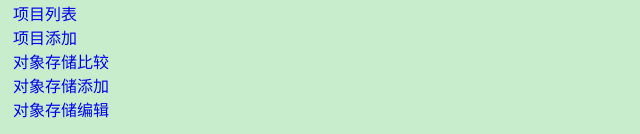
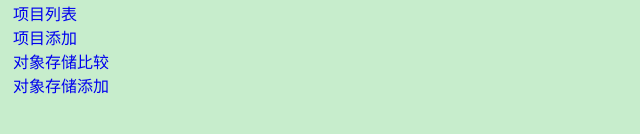
Before and after one commit to bai030805/mysites, a Django app: page /storagematrix/objectstorage/ in a window 1280 px wide. Shown: the part 152-286 px from the top of the page, without its empty margins (0-640 px from the left). Run offline with Django 3.2, Linux system fonts and the light colour scheme; data that the repository does not hold is empty; parts of the project's set-up code (start-up, migrations or seed data) failed here and were passed over.

Commit message:
object storage matrix done

```diff
--- a/projecttracking/templates/projecttracking/customeradd.html
+++ b/projecttracking/templates/projecttracking/customeradd.html
@@ -20,7 +20,6 @@
             <li><a href="/projecttracking/projectadd/">项目添加</a></li>
             <li><a href="/storagematrix/objectstorage">对象存储比较</a></li>
             <li><a href="/storagematrix/objectstorageadd">对象存储添加</a></li>
-            <li><a href="/storagematrix/objectstorageedit">对象存储编辑</a></li>
 
         </ul>
     </div>
--- a/projecttracking/templates/projecttracking/customeredit.html
+++ b/projecttracking/templates/projecttracking/customeredit.html
@@ -20,7 +20,6 @@
             <li><a href="/projecttracking/projectadd/">项目添加</a></li>
             <li><a href="/storagematrix/objectstorage">对象存储比较</a></li>
             <li><a href="/storagematrix/objectstorageadd">对象存储添加</a></li>
-            <li><a href="/storagematrix/objectstorageedit">对象存储编辑</a></li>
         </ul>
     </div>
     <div id="content">
--- a/projecttracking/templates/projecttracking/customerlist.html
+++ b/projecttracking/templates/projecttracking/customerlist.html
@@ -22,7 +22,6 @@
             <li><a href="/projecttracking/projectadd/">项目添加</a></li>
             <li><a href="/storagematrix/objectstorage">对象存储比较</a></li>
             <li><a href="/storagematrix/objectstorageadd">对象存储添加</a></li>
-            <li><a href="/storagematrix/objectstorageedit">对象存储编辑</a></li>
         </ul>
     </div>
     <div id="content">
--- a/projecttracking/templates/projecttracking/projectactivities.html
+++ b/projecttracking/templates/projecttracking/projectactivities.html
@@ -20,7 +20,6 @@
             <li><a href="/projecttracking/projectadd/">项目添加</a></li>
             <li><a href="/storagematrix/objectstorage">对象存储比较</a></li>
             <li><a href="/storagematrix/objectstorageadd">对象存储添加</a></li>
-            <li><a href="/storagematrix/objectstorageedit">对象存储编辑</a></li>
         </ul>
     </div>
     <div id="content">
--- a/projecttracking/templates/projecttracking/projectadd.html
+++ b/projecttracking/templates/projecttracking/projectadd.html
@@ -20,7 +20,6 @@
             <li><a href="/projecttracking/projectadd/">项目添加</a></li>
             <li><a href="/storagematrix/objectstorage">对象存储比较</a></li>
             <li><a href="/storagematrix/objectstorageadd">对象存储添加</a></li>
-            <li><a href="/storagematrix/objectstorageedit">对象存储编辑</a></li>
         </ul>
     </div>
 
--- a/projecttracking/templates/projecttracking/projectedit.html
+++ b/projecttracking/templates/projecttracking/projectedit.html
@@ -20,7 +20,6 @@
             <li><a href="/projecttracking/projectadd/">项目添加</a></li>
             <li><a href="/storagematrix/objectstorage">对象存储比较</a></li>
             <li><a href="/storagematrix/objectstorageadd">对象存储添加</a></li>
-            <li><a href="/storagematrix/objectstorageedit">对象存储编辑</a></li>
         </ul>
     </div>
     <div id="content">
--- a/projecttracking/templates/projecttracking/projectlist.html
+++ b/projecttracking/templates/projecttracking/projectlist.html
@@ -20,7 +20,6 @@
             <li><a href="/projecttracking/projectadd/">项目添加</a></li>
             <li><a href="/storagematrix/objectstorage">对象存储比较</a></li>
             <li><a href="/storagematrix/objectstorageadd">对象存储添加</a></li>
-            <li><a href="/storagematrix/objectstorageedit">对象存储编辑</a></li>
         </ul>
     </div>
     <div id="content">
--- a/storagematrix/templates/storagematrix/objectstorageadd.html
+++ b/storagematrix/templates/storagematrix/objectstorageadd.html
@@ -19,7 +19,6 @@
             <li><a href="/projecttracking/projectadd/">项目添加</a></li>
             <li><a href="/storagematrix/objectstorage">对象存储比较</a></li>
             <li><a href="/storagematrix/objectstorageadd">对象存储添加</a></li>
-            <li><a href="/storagematrix/objectstorageedit">对象存储编辑</a></li>
         </ul>
     </div>
     <div id="content">
--- a/storagematrix/templates/storagematrix/objectstorageedit.html
+++ b/storagematrix/templates/storagematrix/objectstorageedit.html
@@ -19,7 +19,6 @@
             <li><a href="/projecttracking/projectadd/">项目添加</a></li>
             <li><a href="/storagematrix/objectstorage">对象存储比较</a></li>
             <li><a href="/storagematrix/objectstorageadd">对象存储添加</a></li>
-            <li><a href="/storagematrix/objectstorageedit">对象存储编辑</a></li>
         </ul>
     </div>
     <div id="content">
--- a/storagematrix/templates/storagematrix/objectstoragematrix.html
+++ b/storagematrix/templates/storagematrix/objectstoragematrix.html
@@ -21,7 +21,6 @@
             <li><a href="/projecttracking/projectadd/">项目添加</a></li>
             <li><a href="/storagematrix/objectstorage">对象存储比较</a></li>
             <li><a href="/storagematrix/objectstorageadd">对象存储添加</a></li>
-            <li><a href="/storagematrix/objectstorageedit">对象存储编辑</a></li>
         </ul>
     </div>
     <div id="content">
--- a/templates/index.html
+++ b/templates/index.html
@@ -21,7 +21,6 @@
             <li><a href="/projecttracking/projectadd/">项目添加</a></li>
             <li><a href="/storagematrix/objectstorage">对象存储比较</a></li>
             <li><a href="/storagematrix/objectstorageadd">对象存储添加</a></li>
-            <li><a href="/storagematrix/objectstorageedit">对象存储编辑</a></li>
         </ul>
     </div>
 
```
